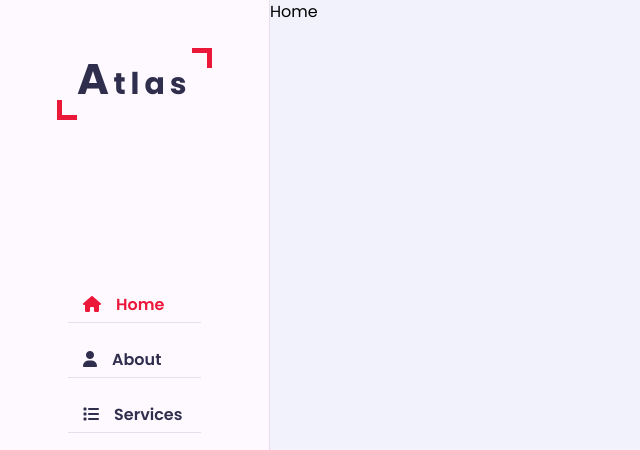
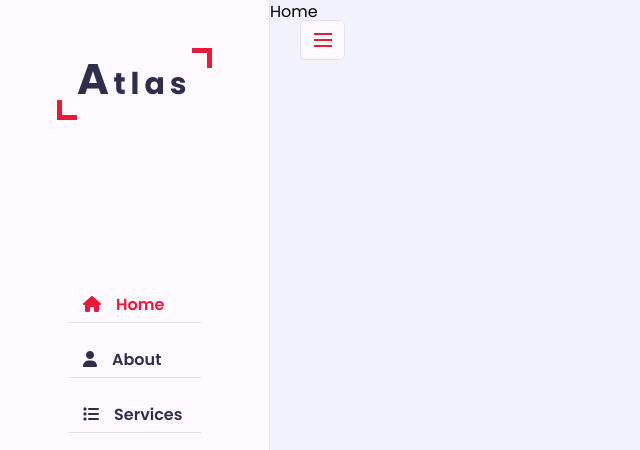
Before and after one commit to Felipeaugustobezerra/portifolio_2, a plain HTML site: page index.html in a window 1280 px wide. Shown: the top 450 px of the page, 0-640 px from the left. Drawn offline with Linux system fonts and the light colour scheme; a web font is replaced by a local one.

Commit message:
add nav-toggler

```diff
--- a/css/style.css
+++ b/css/style.css
@@ -39,7 +39,7 @@ ul{
     height: 100%;
     opacity: 1;
 }
-/* ========= ASIDE =========== */
+/* ====================== ASIDE ================== */
 .aside{
     width: 270px;
     background: var(--bg-black-100);
@@ -94,6 +94,48 @@ ul{
     right: 0;
 
 }
+.aside .nav-toggler{
+    height: 40px;
+    width: 45px;
+    border: 1px solid var(--bg-black-50);
+    cursor:pointer;
+    position:fixed;
+    left: 300px;
+    top: 20px;
+    border-radius: 5px;
+    background: var(--bg-black-100);
+    display: flex;
+    align-items: center;
+    justify-content: center;
+}
+/* ==================NAV TOGGLER STYLE ======================= */
+.aside .nav-toggler span {
+    height: 2px;
+    width: 18px;
+    background: var(--skin-color);
+    display:inline-block;
+    position: relative;
+}
+.aside .nav-toggler span::before{
+    content: "";
+    height: 2px;
+    width: 18px;
+    background: var(--skin-color);
+    position: absolute;
+    top: -6px;
+    left: 0;
+}
+
+.aside .nav-toggler span::after{
+    content: "";
+    height: 2px;
+    width: 18px;
+    background: var(--skin-color);
+    position: absolute;
+    top: 6px;
+    left: 0;
+}
+/* ============================================================ */
 .aside .nav{
     margin-top: 50px;
 
--- a/index.html
+++ b/index.html
@@ -17,7 +17,7 @@
             <div class="logo">
                 <a href="#"><span>A</span>tlas</a>
             </div>
-            <div class="nav-toggler"></div>
+            <div class="nav-toggler"><span></span></div>
             <ul class="nav">
                 <li><a href="#" class="active"><i class="fa fa-home"></i>Home</a></li>
                 <li><a href="#"><i class="fa fa-user"></i>About</a></li>
```
